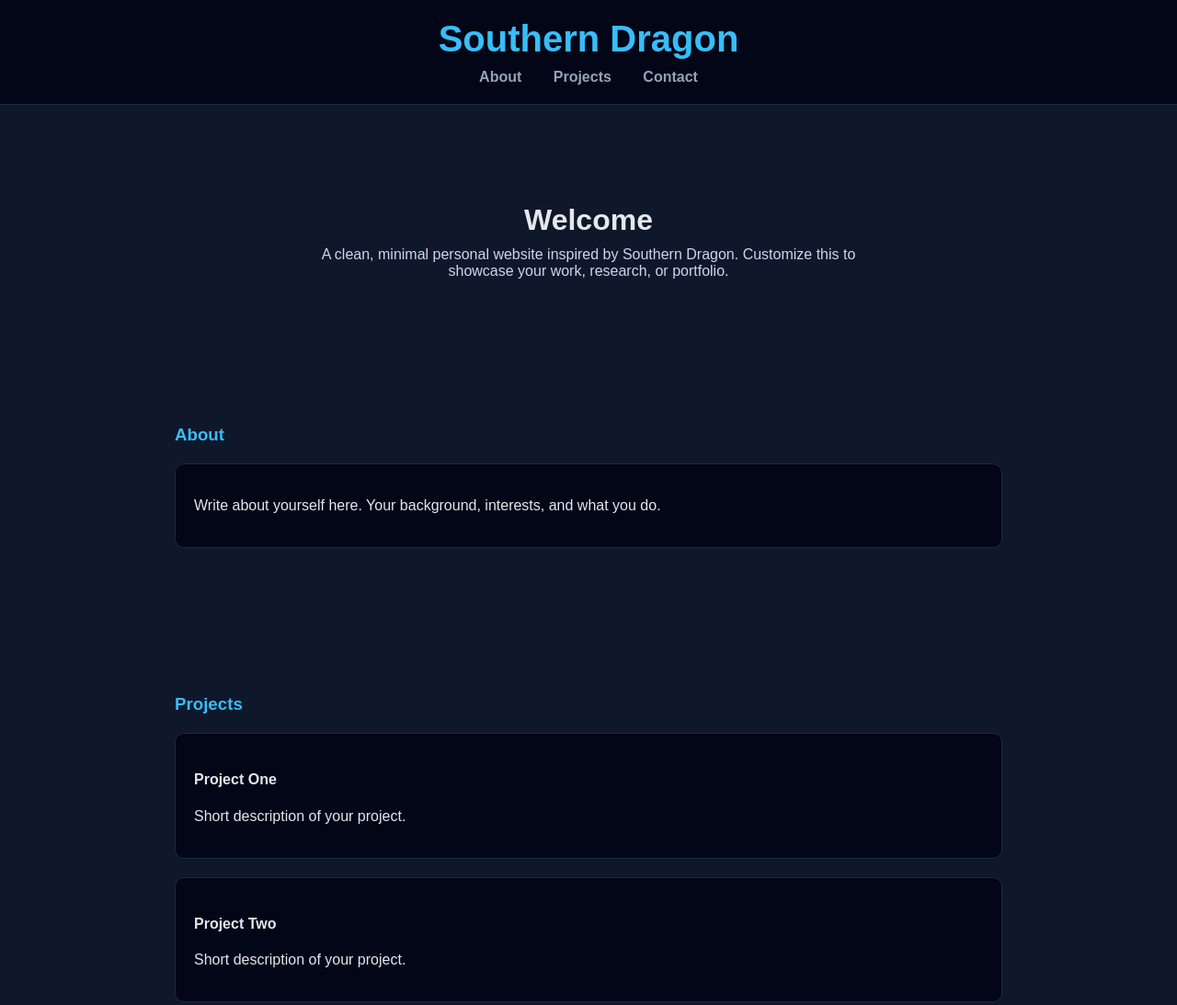
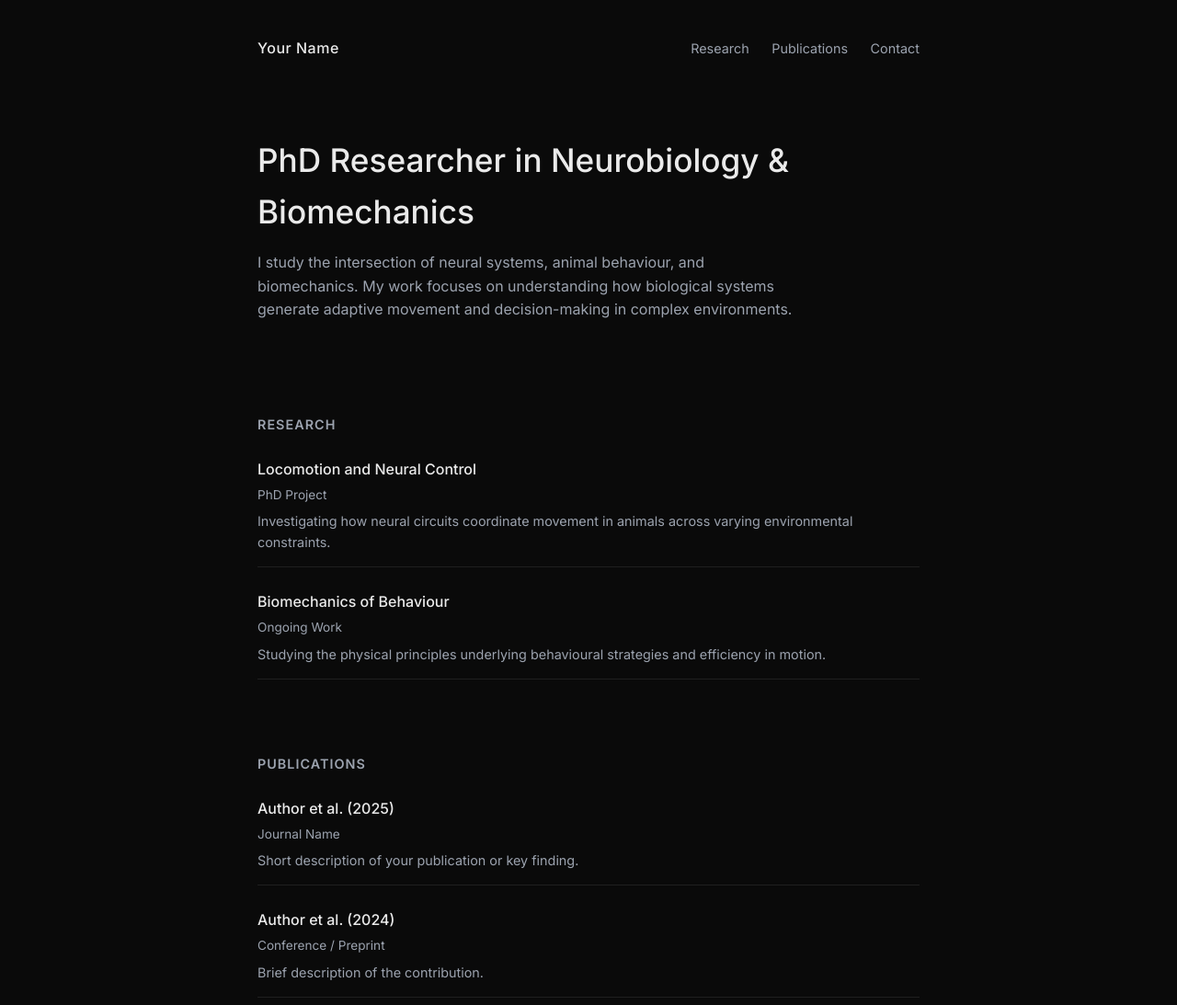
Before and after one commit to SouthernDragon/website, a plain HTML site: page index.html in a window 1280 px wide. Shown: the top 1093 px of the page at 92% size. Drawn offline with Linux system fonts and the light colour scheme.

Commit message:
Update index.html

```diff
--- a/index.html
+++ b/index.html
@@ -3,132 +3,212 @@
 <head>
   <meta charset="UTF-8">
   <meta name="viewport" content="width=device-width, initial-scale=1.0">
-  <title>Southern Dragon</title>
+  <title>Your Name | PhD Portfolio</title>
+
+  <!-- Google Fonts -->
+  <link href="https://fonts.googleapis.com/css2?family=Inter:wght@300;400;500;600&display=swap" rel="stylesheet">
+
   <style>
+    :root {
+      --bg: #0a0a0a;
+      --text: #eaeaea;
+      --muted: #9ca3af;
+      --accent: #e11d48;
+      --line: #1f1f1f;
+    }
+
+    * {
+      margin: 0;
+      padding: 0;
+      box-sizing: border-box;
+    }
+
     body {
-      margin: 0;
-      font-family: Arial, sans-serif;
-      background: #0f172a;
-      color: #e5e7eb;
+      font-family: 'Inter', sans-serif;
+      background: var(--bg);
+      color: var(--text);
+      line-height: 1.6;
+    }
+
+    a {
+      color: inherit;
+      text-decoration: none;
+    }
+
+    .container {
+      max-width: 760px;
+      margin: auto;
+      padding: 40px 20px;
     }
 
     header {
-      background: #020617;
-      padding: 20px;
-      text-align: center;
-      border-bottom: 1px solid #1f2933;
+      display: flex;
+      justify-content: space-between;
+      align-items: center;
+      margin-bottom: 80px;
     }
 
     header h1 {
-      margin: 0;
-      font-size: 2.5rem;
-      color: #38bdf8;
-    }
-
-    nav {
-      margin-top: 10px;
+      font-size: 1rem;
+      font-weight: 500;
+      letter-spacing: 0.5px;
     }
 
     nav a {
-      margin: 0 15px;
-      text-decoration: none;
-      color: #94a3b8;
-      font-weight: bold;
+      margin-left: 20px;
+      font-size: 0.9rem;
+      color: var(--muted);
     }
 
     nav a:hover {
-      color: #38bdf8;
+      color: var(--text);
     }
 
     .hero {
-      padding: 80px 20px;
-      text-align: center;
+      margin-bottom: 100px;
     }
 
     .hero h2 {
-      font-size: 2rem;
-      margin-bottom: 10px;
+      font-size: 2.2rem;
+      font-weight: 500;
+      margin-bottom: 15px;
     }
 
     .hero p {
+      color: var(--muted);
       max-width: 600px;
-      margin: auto;
-      color: #cbd5f5;
     }
 
-    .section {
-      padding: 60px 20px;
-      max-width: 900px;
-      margin: auto;
+    section {
+      margin-bottom: 80px;
     }
 
-    .section h3 {
-      color: #38bdf8;
-      margin-bottom: 20px;
+    section h3 {
+      font-size: 0.9rem;
+      text-transform: uppercase;
+      letter-spacing: 1px;
+      color: var(--muted);
+      margin-bottom: 25px;
     }
 
-    .card {
-      background: #020617;
-      padding: 20px;
-      margin-bottom: 20px;
-      border-radius: 10px;
-      border: 1px solid #1f2937;
+    .item {
+      margin-bottom: 25px;
+      padding-bottom: 15px;
+      border-bottom: 1px solid var(--line);
+    }
+
+    .item h4 {
+      font-size: 1rem;
+      font-weight: 500;
+    }
+
+    .item span {
+      display: block;
+      font-size: 0.85rem;
+      color: var(--muted);
+      margin-top: 4px;
+    }
+
+    .item p {
+      font-size: 0.9rem;
+      color: var(--muted);
+      margin-top: 6px;
     }
 
     footer {
-      text-align: center;
-      padding: 20px;
-      border-top: 1px solid #1f2937;
-      color: #64748b;
+      border-top: 1px solid var(--line);
+      padding-top: 30px;
+      font-size: 0.85rem;
+      color: var(--muted);
+      display: flex;
+      justify-content: space-between;
+    }
+
+    .links a {
+      margin-left: 15px;
+    }
+
+    .links a:hover {
+      color: var(--text);
     }
   </style>
 </head>
 <body>
 
+<div class="container">
+
   <header>
-  <h1>Southern Dragon</h1>
+    <h1>Your Name</h1>
     <nav>
-    <a href="#about">About</a>
-    <a href="#projects">Projects</a>
+      <a href="#research">Research</a>
+      <a href="#publications">Publications</a>
       <a href="#contact">Contact</a>
     </nav>
   </header>
 
   <section class="hero">
-  <h2>Welcome</h2>
-  <p>A clean, minimal personal website inspired by Southern Dragon. Customize this to showcase your work, research, or portfolio.</p>
+    <h2>PhD Researcher in Neurobiology & Biomechanics</h2>
+    <p>
+      I study the intersection of neural systems, animal behaviour, and biomechanics.
+      My work focuses on understanding how biological systems generate adaptive movement
+      and decision-making in complex environments.
+    </p>
   </section>
 
-<section id="about" class="section">
-  <h3>About</h3>
-  <div class="card">
-    <p>Write about yourself here. Your background, interests, and what you do.</p>
+  <section id="research">
+    <h3>Research</h3>
+
+    <div class="item">
+      <h4>Locomotion and Neural Control</h4>
+      <span>PhD Project</span>
+      <p>Investigating how neural circuits coordinate movement in animals across varying environmental constraints.</p>
     </div>
+
+    <div class="item">
+      <h4>Biomechanics of Behaviour</h4>
+      <span>Ongoing Work</span>
+      <p>Studying the physical principles underlying behavioural strategies and efficiency in motion.</p>
+    </div>
+
   </section>
 
-<section id="projects" class="section">
-  <h3>Projects</h3>
-  <div class="card">
-    <h4>Project One</h4>
-    <p>Short description of your project.</p>
+  <section id="publications">
+    <h3>Publications</h3>
+
+    <div class="item">
+      <h4>Author et al. (2025)</h4>
+      <span>Journal Name</span>
+      <p>Short description of your publication or key finding.</p>
     </div>
-  <div class="card">
-    <h4>Project Two</h4>
-    <p>Short description of your project.</p>
+
+    <div class="item">
+      <h4>Author et al. (2024)</h4>
+      <span>Conference / Preprint</span>
+      <p>Brief description of the contribution.</p>
     </div>
+
   </section>
 
-<section id="contact" class="section">
+  <section id="contact">
     <h3>Contact</h3>
-  <div class="card">
+
+    <div class="item">
       <p>Email: your@email.com</p>
-    <p>GitHub: github.com/yourusername</p>
+      <p>Google Scholar | ORCID | GitHub</p>
     </div>
+
   </section>
 
   <footer>
-  <p>© 2026 Southern Dragon Inspired Site</p>
+    <div>© 2026 Your Name</div>
+    <div class="links">
+      <a href="#">CV</a>
+      <a href="#">Scholar</a>
+      <a href="#">GitHub</a>
+    </div>
   </footer>
+
+</div>
 
 </body>
 </html>
```
Lines whose indentation alone changed are shown as unchanged.
